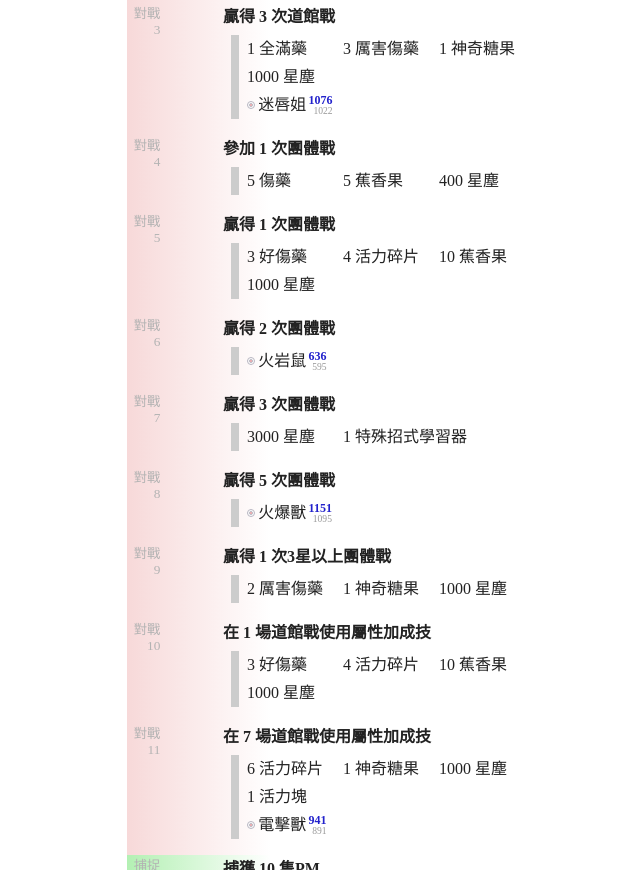
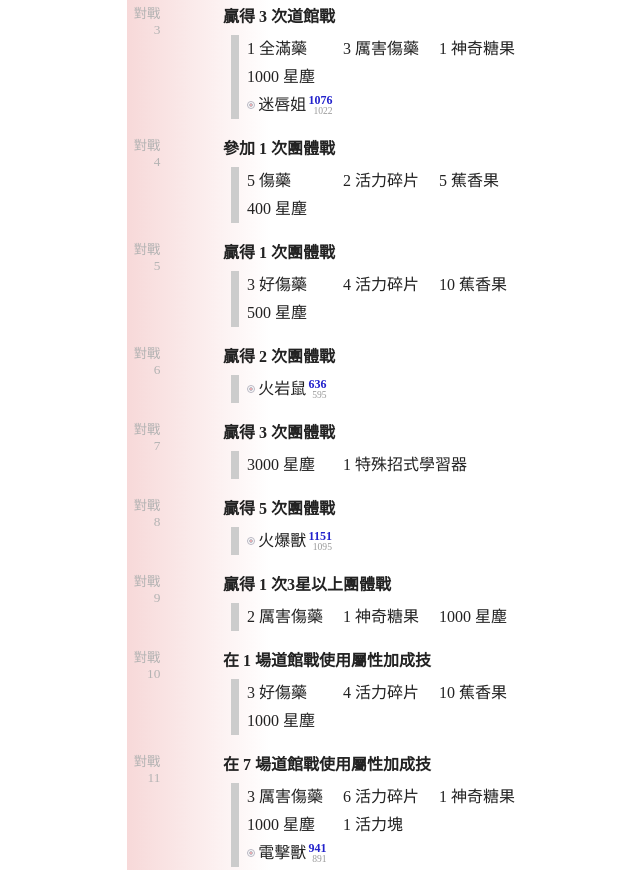
Before and after one commit to Rplus/Pokemon-Task, a plain HTML site: page index.html in a window 1280 px wide. Shown: the part 421-1291 px from the top of the page, without its empty margins (273-913 px from the left). Drawn offline with Linux system fonts and the light colour scheme.

Commit message:
update data

```diff
--- a/index.html
+++ b/index.html
@@ -30,12 +30,12 @@
         </div>
         <div class="item" id="對戰-4"><a class="anchor" href="#對戰-4">對戰 4</a>
           <div class="task">參加 1 次團體戰</div>
-          <div class="rewords"><span class="reword" data-pms="">5 傷藥</span><span class="reword" data-pms="">5 蕉香果</span><span class="reword" data-pms="">400 星塵</span>
+          <div class="rewords"><span class="reword" data-pms="">5 傷藥</span><span class="reword" data-pms="">2 活力碎片</span><span class="reword" data-pms="">5 蕉香果</span><span class="reword" data-pms="">400 星塵</span>
           </div>
         </div>
         <div class="item" id="對戰-5"><a class="anchor" href="#對戰-5">對戰 5</a>
           <div class="task">贏得 1 次團體戰</div>
-          <div class="rewords"><span class="reword" data-pms="">3 好傷藥</span><span class="reword" data-pms="">4 活力碎片</span><span class="reword" data-pms="">10 蕉香果</span><span class="reword" data-pms="">1000 星塵</span>
+          <div class="rewords"><span class="reword" data-pms="">3 好傷藥</span><span class="reword" data-pms="">4 活力碎片</span><span class="reword" data-pms="">10 蕉香果</span><span class="reword" data-pms="">500 星塵</span>
           </div>
         </div>
         <div class="item" id="對戰-6"><a class="anchor" href="#對戰-6">對戰 6</a>
@@ -65,7 +65,7 @@
         </div>
         <div class="item" id="對戰-11"><a class="anchor" href="#對戰-11">對戰 11</a>
           <div class="task">在 7 場道館戰使用屬性加成技</div>
-          <div class="rewords"><span class="reword" data-pms="">6 活力碎片</span><span class="reword" data-pms="">1 神奇糖果</span><span class="reword" data-pms="">1000 星塵</span><span class="reword" data-pms="">1 活力塊</span><span class="reword" data-pms="1"><span class="pms"><span class="pm">電擊獸<span class="cp" data-cp-max="941" data-cp-min="891"></span></span></span></span>
+          <div class="rewords"><span class="reword" data-pms="">3 厲害傷藥</span><span class="reword" data-pms="">6 活力碎片</span><span class="reword" data-pms="">1 神奇糖果</span><span class="reword" data-pms="">1000 星塵</span><span class="reword" data-pms="">1 活力塊</span><span class="reword" data-pms="1"><span class="pms"><span class="pm">電擊獸<span class="cp" data-cp-max="941" data-cp-min="891"></span></span></span></span>
           </div>
         </div>
         <div class="item" id="捕捉-1"><a class="anchor" href="#捕捉-1">捕捉 1</a>
@@ -195,7 +195,7 @@
         </div>
         <div class="item" id="養成-4"><a class="anchor" href="#養成-4">養成 4</a>
           <div class="task">孵化 3 顆蛋</div>
-          <div class="rewords"><span class="reword" data-pms="">2000 經驗</span><span class="reword" data-pms="">10 紅球</span><span class="reword" data-pms="">1 神奇糖果</span><span class="reword" data-pms="">9 蔓莓果</span><span class="reword" data-pms="">3 凰梨果</span><span class="reword" data-pms="1"><span class="pms"><span class="pm">鴨嘴火獸<span class="cp" data-cp-max="966" data-cp-min="915"></span></span></span></span>
+          <div class="rewords"><span class="reword" data-pms="">2000 經驗</span><span class="reword" data-pms="">5 黑球</span><span class="reword" data-pms="">10 紅球</span><span class="reword" data-pms="">1 神奇糖果</span><span class="reword" data-pms="">9 蔓莓果</span><span class="reword" data-pms="">3 凰梨果</span><span class="reword" data-pms="1"><span class="pms"><span class="pm">鴨嘴火獸<span class="cp" data-cp-max="966" data-cp-min="915"></span></span></span></span>
           </div>
         </div>
         <div class="item" id="養成-5"><a class="anchor" href="#養成-5">養成 5</a>
@@ -220,7 +220,7 @@
         </div>
         <div class="item" id="擲球-3"><a class="anchor" href="#擲球-3">擲球 3</a>
           <div class="task">連續擲出 2 顆Nice球</div>
-          <div class="rewords"><span class="reword" data-pms="">3 蔓莓果</span><span class="reword" data-pms="">3 蕉香果</span>
+          <div class="rewords"><span class="reword" data-pms="">3 蔓莓果</span><span class="reword" data-pms="">3 蕉香果</span><span class="reword" data-pms="">200 星塵</span>
           </div>
         </div>
         <div class="item" id="擲球-4"><a class="anchor" href="#擲球-4">擲球 4</a>
```
Also changed, not shown: 1 other file.
